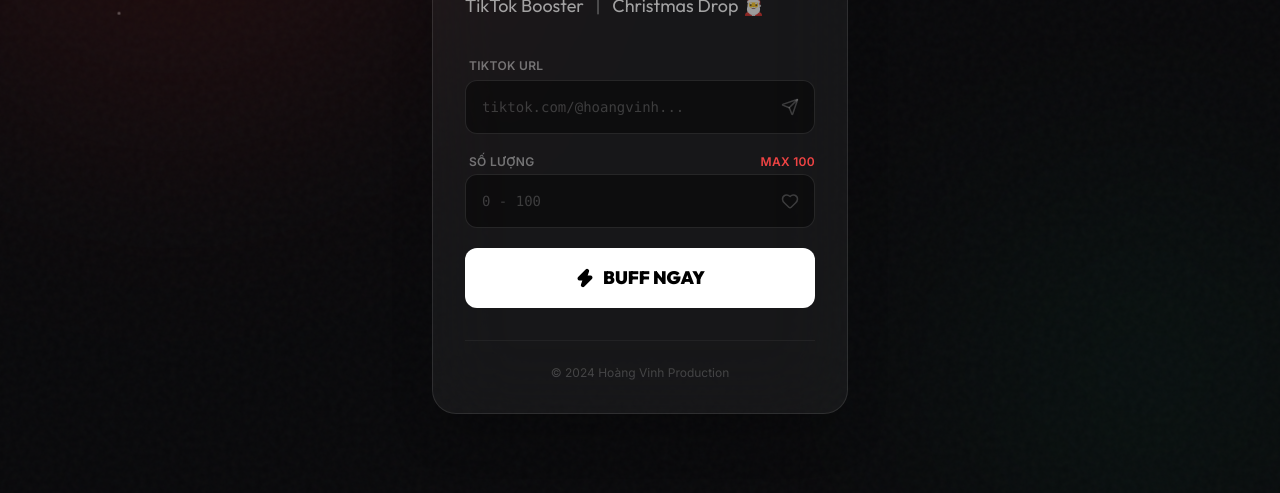
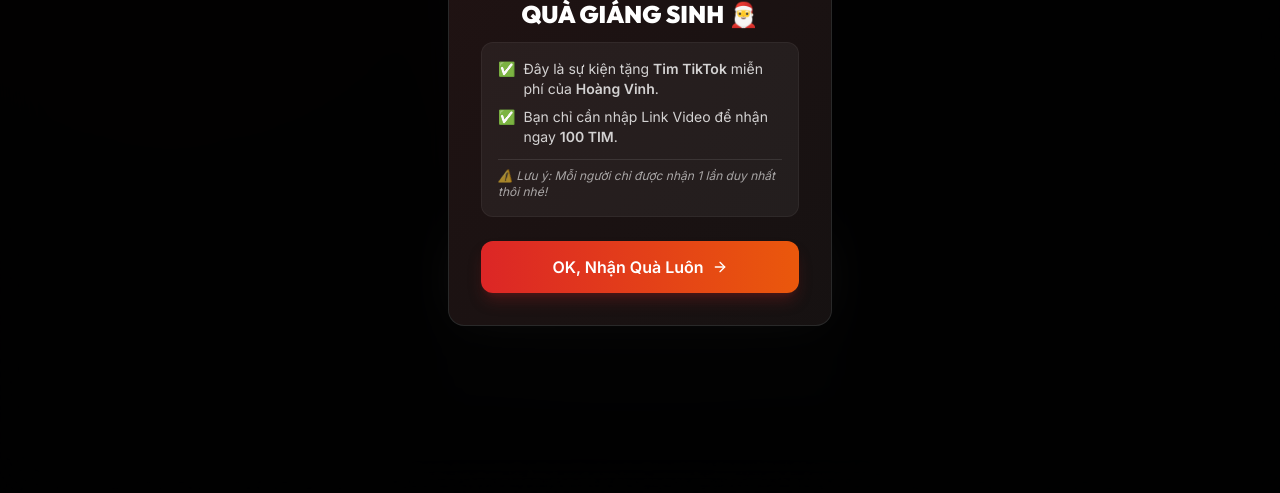
Before and after one commit to hoangvinhdigital/gif, a plain HTML site: page index.html in a window 1280 px wide. Shown: the part 307-800 px from the top of the page. Drawn offline with nearby package versions, Linux system fonts and the light colour scheme.

Commit message:
Update index.html
Signed-off-by: Hoàng Vinh <comvia80@gmail.com>

```diff
--- a/index.html
+++ b/index.html
@@ -149,6 +149,41 @@
         </div>
     </div>
 
+    <!-- INTRO MODAL (NEW) -->
+    <div id="introModal" class="fixed inset-0 z-50 flex items-center justify-center p-4 bg-black/90 backdrop-blur-xl transition-opacity duration-500 opacity-0 hidden">
+        <div class="bg-[#111] border border-white/10 rounded-2xl p-8 max-w-sm w-full text-center shadow-2xl transform scale-90 transition-transform duration-300 relative overflow-hidden" id="introContent">
+            <!-- Glow Effect -->
+            <div class="absolute top-[-50%] left-[-50%] w-[200%] h-[200%] bg-gradient-to-br from-red-600/10 to-transparent pointer-events-none"></div>
+
+            <div class="relative z-10">
+                <div class="w-20 h-20 bg-gradient-to-br from-red-500 to-orange-600 rounded-full flex items-center justify-center mx-auto mb-6 shadow-lg shadow-red-500/30 animate-bounce">
+                    <i data-lucide="gift" class="w-10 h-10 text-white fill-white/20"></i>
+                </div>
+
+                <h2 class="text-2xl font-display font-black text-white mb-3">QUÀ GIÁNG SINH 🎅</h2>
+
+                <div class="bg-white/5 rounded-xl p-4 mb-6 text-left border border-white/5">
+                    <p class="text-white/80 text-sm mb-2 flex items-start gap-2">
+                        <span class="text-green-500">✅</span>
+                        <span>Đây là sự kiện tặng <b>Tim TikTok</b> miễn phí của <b>Hoàng Vinh</b>.</span>
+                    </p>
+                    <p class="text-white/80 text-sm mb-2 flex items-start gap-2">
+                        <span class="text-green-500">✅</span>
+                        <span>Bạn chỉ cần nhập Link Video để nhận ngay <b>100 TIM</b>.</span>
+                    </p>
+                    <p class="text-white/60 text-xs italic mt-3 pt-2 border-t border-white/10">
+                        ⚠️ Lưu ý: Mỗi người chỉ được nhận 1 lần duy nhất thôi nhé!
+                    </p>
+                </div>
+
+                <button onclick="closeIntro()" class="w-full bg-gradient-to-r from-red-600 to-orange-600 hover:from-red-500 hover:to-orange-500 text-white font-bold py-3.5 rounded-xl transition-all shadow-lg shadow-red-900/40 flex items-center justify-center gap-2 group">
+                    <span>OK, Nhận Quà Luôn</span>
+                    <i data-lucide="arrow-right" class="w-4 h-4 group-hover:translate-x-1 transition-transform"></i>
+                </button>
+            </div>
+        </div>
+    </div>
+
     <!-- Success Modal -->
     <div id="successModal" class="fixed inset-0 z-50 flex items-center justify-center p-4 bg-black/80 backdrop-blur-md hidden opacity-0 transition-opacity duration-300">
         <div class="bg-[#111] border border-white/10 rounded-2xl p-8 max-w-sm w-full text-center shadow-2xl transform scale-90 transition-transform duration-300" id="modalContent">
@@ -204,13 +239,39 @@
         const successModal = document.getElementById('successModal');
         const modalContent = document.getElementById('modalContent');
 
+        // Logic Intro Modal
+        const introModal = document.getElementById('introModal');
+        const introContent = document.getElementById('introContent');
+
+        function showIntro() {
+            // Chỉ hiện nếu chưa nhận quà
+            if (localStorage.getItem('hv_gift_received') !== 'true') {
+                introModal.classList.remove('hidden');
+                setTimeout(() => {
+                    introModal.classList.remove('opacity-0');
+                    introContent.classList.remove('scale-90');
+                    introContent.classList.add('scale-100');
+                }, 300); // Delay xíu cho mượt
+            }
+        }
+
+        window.closeIntro = function() {
+            introModal.classList.add('opacity-0');
+            introContent.classList.remove('scale-100');
+            introContent.classList.add('scale-90');
+            setTimeout(() => {
+                introModal.classList.add('hidden');
+            }, 300);
+        }
+
         // Hàm kiểm tra trạng thái người dùng
         function checkStatus() {
-            // Kiểm tra trong LocalStorage xem đã nhận quà chưa
             const hasReceived = localStorage.getItem('hv_gift_received');
-
             if (hasReceived === 'true') {
                 disableFormPermanently();
+            } else {
+                // Nếu chưa nhận quà thì hiện bảng hướng dẫn
+                showIntro();
             }
         }
 
@@ -245,7 +306,6 @@
             modalContent.classList.add('scale-90');
             setTimeout(() => {
                 successModal.classList.add('hidden');
-                // Sau khi đóng modal thì khóa form luôn vì đã thành công
                 disableFormPermanently();
             }, 300);
         }
```
